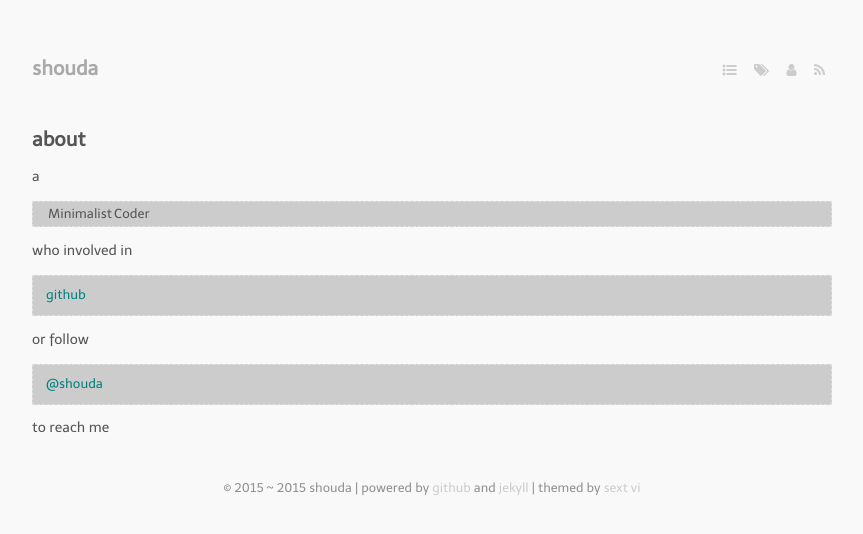
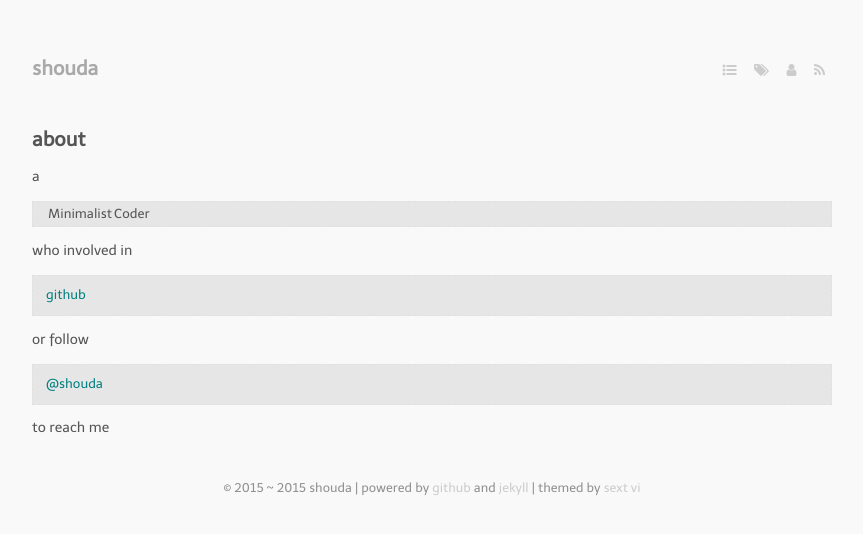
Before and after one commit to shouda/shouda.github.io, a Jekyll site: the page built from about.markdown, in a window 1280 px wide. Shown: the top 534 px of the page, without its empty margins (208-1071 px from the left). Built offline with Jekyll 4.4.1, drawn with Linux system fonts in a browser that asks for light colours; nearby versions of some CDN libraries; Markdown is read by kramdown in place of the engine named in the settings.

Commit message:
update css

```diff
--- a/media/css/style.css
+++ b/media/css/style.css
@@ -48,9 +48,9 @@ a, header #header h1 a, article .title a, article .meta .tags a, article .divide
     color: #008040; }
 
 blockquote, pre code {
-  background-color: #cccccc;
+  background-color: #e6e6e6;
   padding: 0 1em;
-  border: 1px dashed #eee !important;
+  border: 1px dashed #ddd !important;
   border-color: #e0e0e0 !important;
   font-size: 13px;
   line-height: 1.6;
--- a/media/css/style.scss
+++ b/media/css/style.scss
@@ -30,7 +30,7 @@ hr { width: 4em; border: none; border-top: 1px dashed #d0d0d0; border-bottom: 1p
 .center { text-align: center; }
 ::selection { color: #fff; background-color: #333; }
 a { text-decoration: none; color: #008080; &:hover { color: #008040; }; }
-blockquote { background-color: #cccccc; padding: 0 1em; border: 1px dashed #eee !important; border-color: #e0e0e0 !important; font-size: 13px; line-height: 1.6; display: block; overflow: auto; }
+blockquote { background-color: #e6e6e6; padding: 0 1em; border: 1px dashed #ddd !important; border-color: #e0e0e0 !important; font-size: 13px; line-height: 1.6; display: block; overflow: auto; }
 pre code { @extend blockquote; }
 code { background-color: #f8f8f8; padding: 2px 5px; border: 1px dashed #e0e0e0; font-family: #{$monospace}; }
 h1, h2 { font-size: 1.4em; }
```
